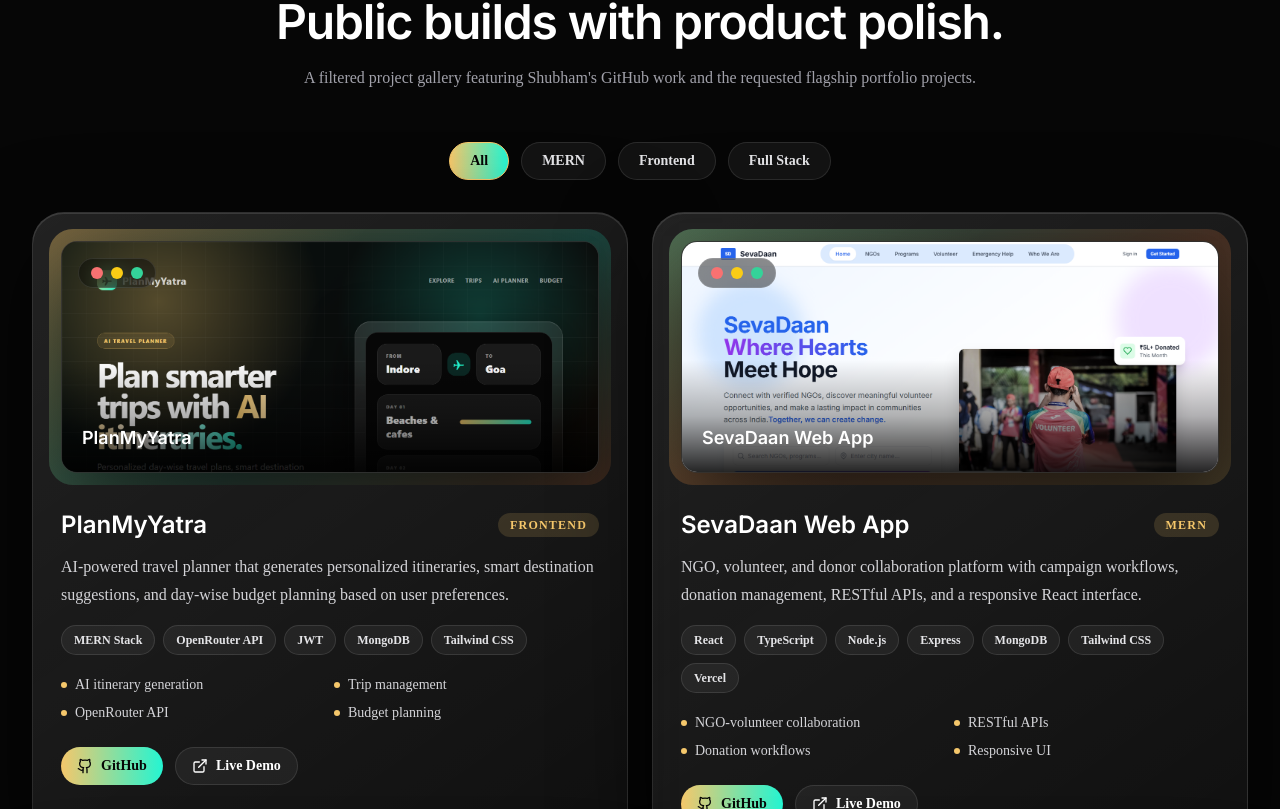
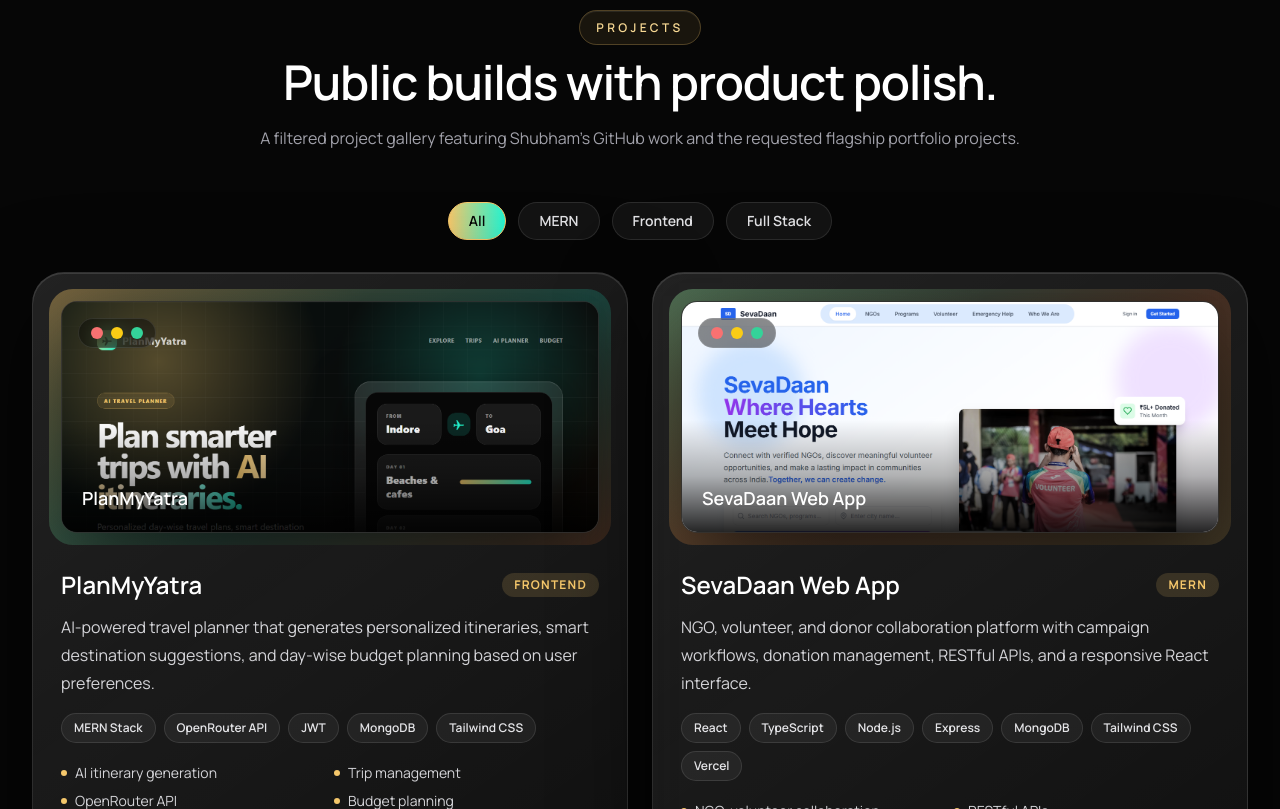
Before and after one commit to shubhamsahu7869/Portfolio, a Next.js app: page / in a window 1280 px wide. Shown: the part 2711-3520 px from the top of the page. Built offline with nearby package versions, Linux system fonts and the light colour scheme.

Commit message:
Apply premium typography globally

```diff
--- a/app/globals.css
+++ b/app/globals.css
@@ -20,6 +20,14 @@
 
 body {
   min-height: 100vh;
+  font-family:
+    var(--font-manrope),
+    Manrope,
+    system-ui,
+    -apple-system,
+    BlinkMacSystemFont,
+    "Segoe UI",
+    sans-serif;
   background:
     linear-gradient(rgba(8, 8, 8, 0.045) 1px, transparent 1px),
     linear-gradient(90deg, rgba(8, 8, 8, 0.045) 1px, transparent 1px),
@@ -27,6 +35,13 @@
     radial-gradient(circle at 84% 16%, rgba(36, 245, 210, 0.16), transparent 26%),
     #f8f6ef;
   background-size: 64px 64px, 64px 64px, auto, auto, auto;
+}
+
+button,
+input,
+textarea,
+select {
+  font: inherit;
 }
 
 .dark body {
--- a/app/layout.tsx
+++ b/app/layout.tsx
@@ -1,10 +1,11 @@
 import type { Metadata, Viewport } from "next";
-import { Inter } from "next/font/google";
+import { Manrope } from "next/font/google";
 import "./globals.css";
 
-const inter = Inter({
+const manrope = Manrope({
   subsets: ["latin"],
-  variable: "--font-inter",
+  variable: "--font-manrope",
+  weight: ["400", "500", "600", "700", "800"],
   display: "swap"
 });
 
@@ -44,7 +45,7 @@
 export default function RootLayout({ children }: Readonly<{ children: React.ReactNode }>) {
   return (
     <html lang="en" className="dark scroll-smooth">
-      <body className={`${inter.variable} bg-white text-slate-950 antialiased dark:bg-ink dark:text-white`}>
+      <body className={`${manrope.variable} bg-white font-sans text-slate-950 antialiased dark:bg-ink dark:text-white`}>
         {children}
       </body>
     </html>
--- a/tailwind.config.ts
+++ b/tailwind.config.ts
@@ -10,8 +10,8 @@
   theme: {
     extend: {
       fontFamily: {
-        sans: ["var(--font-inter)", "Inter", "system-ui", "sans-serif"],
-        display: ["var(--font-inter)", "Inter", "system-ui", "sans-serif"]
+        sans: ["var(--font-manrope)", "Manrope", "system-ui", "sans-serif"],
+        display: ["var(--font-manrope)", "Manrope", "system-ui", "sans-serif"]
       },
       colors: {
         ink: "#060606",
```
